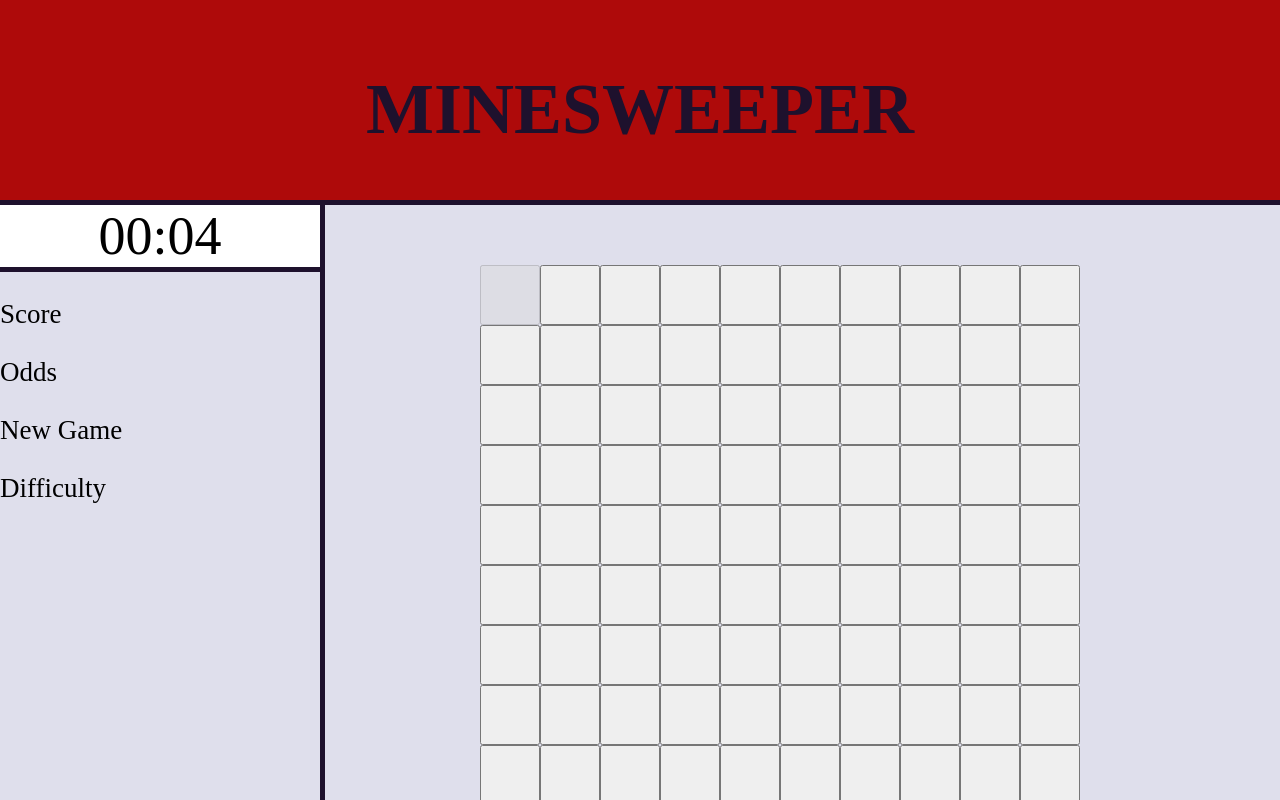
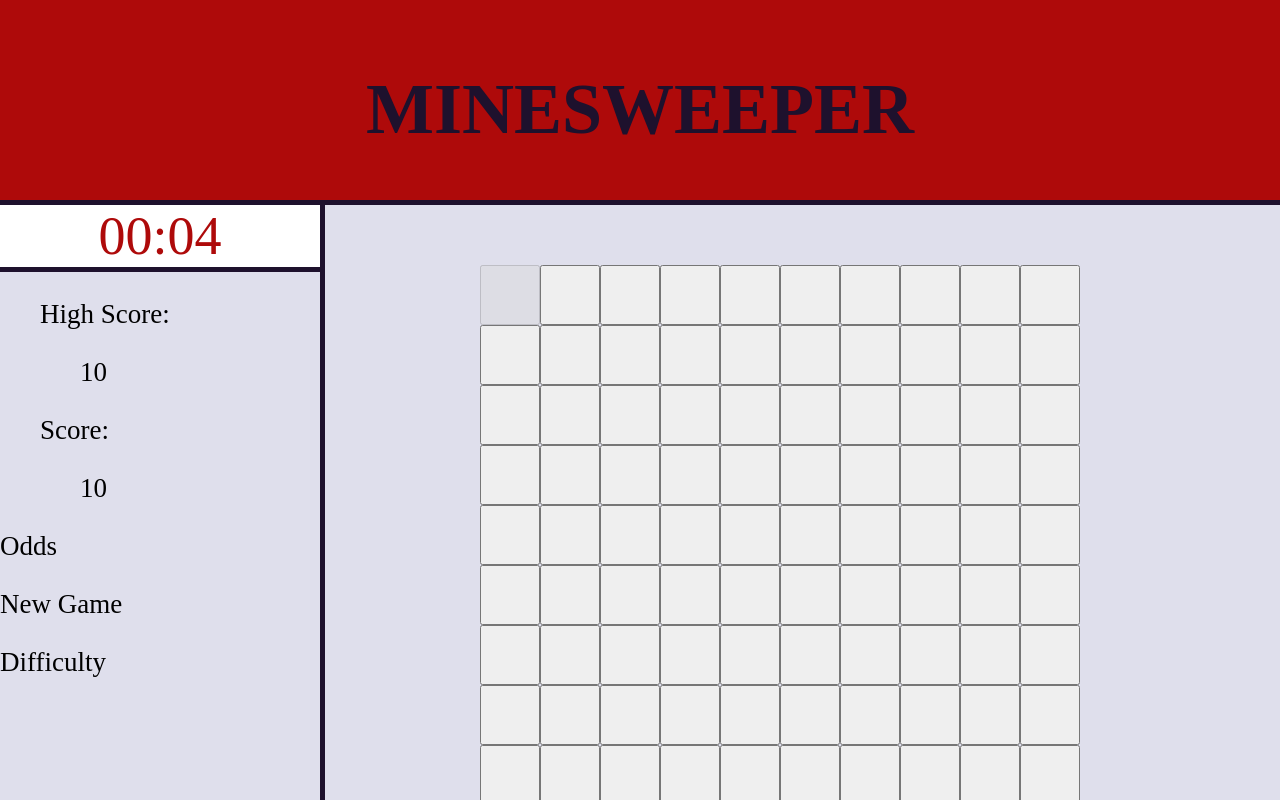
Before and after one commit to bexcoding/minesweeper, a plain HTML site: page index.html in a window 1280 px wide. Both pictures are taken after a click on the button 510 px from the left and 295 px from the top of the page. Shown: the top 800 px of the page. Drawn offline with Linux system fonts and the light colour scheme.

Commit message:
added style to bombs; added logic to track score

```diff
--- a/index.html
+++ b/index.html
@@ -14,7 +14,10 @@
     <main>
       <div id="display-area">
         <div id="timer">10:00</div>
-        <p>Score</p>
+        <div id="scoreboard">
+          <p>High Score: </p><div id="hi-score">0</div>
+          <p>Score: </p><div id="score">0</div>
+        </div>
         <p>Odds</p>
         <p>New Game</p>
         <p>Difficulty</p>
--- a/script.js
+++ b/script.js
@@ -16,7 +16,10 @@ let timerStarted = false;
 let remainingTime = 6;
 let safeLocations = [];
 let bombLocations = [];
+// initialize timerid here so that it can be accessed globally. it is changed within a local setting
 let timerId;
+let score = 0;
+let highScore = 0;
 
 
 //sets up new tiles and game on reload
@@ -89,10 +92,16 @@ function clickTile(id) {
     // check if square is bomb and display explosion
     if(bombLocations.includes(tileNum)) {
         tile.innerHTML = '&#128165';
+        // highlights the bomb that was hit
+        tile.style.backgroundColor = 'var(--color-1)';
+        // changing front color to white makes bombs more visible
+        tile.style.color = 'white';
         // clear interval here stops time if bomb explodes
         clearInterval(timerId);
         endGame();
-    }
+    } else {
+        updateScore();
+    };
 }
 
 
@@ -106,6 +115,10 @@ function startTimer() {
         remainingTime -= 1;
         let min = Math.floor(remainingTime / 60);
         let sec = remainingTime % 60;
+        // changes time to red in last minute
+        if(sec < 60) {
+            timer.style.color = 'var(--color-1)';
+        };
         // create leading zero for seconds
         if(sec < 10) {
             sec = `0${sec}`;
@@ -121,6 +134,18 @@ function startTimer() {
 }
 
 
+function updateScore() {
+    let current = document.getElementById('score');
+    let high = document.getElementById('hi-score');
+    score += 10;
+    current.innerHTML = score;
+    if(score > highScore) {
+        highScore = score;
+        high.innerHTML = highScore;
+    };
+}
+
+
 // sequence for game end
 function endGame() {
     // send message to console
@@ -130,6 +155,8 @@ function endGame() {
         // show all bomb locations
         if(bombLocations.includes(i)) {
             document.getElementById(i).innerHTML = '&#128165';
+            // changing front color to white makes bombs more visible
+            document.getElementById(i).style.color = 'white';
         };
         document.getElementById(i).setAttribute('disabled', 'true');
     };
--- a/style.css
+++ b/style.css
@@ -41,8 +41,17 @@ main {
 #timer {
     text-align: center;
     font-size: 2em;
+    color: var(--color-2);
     background-color: white;
     border-bottom: 5px solid var(--color-2);
+}
+
+#scoreboard {
+    margin-left: 40px;
+}
+
+#score, #hi-score {
+    margin-left: 40px;
 }
 
 #game-grid {
```
Also changed, not shown: 1 other file.
